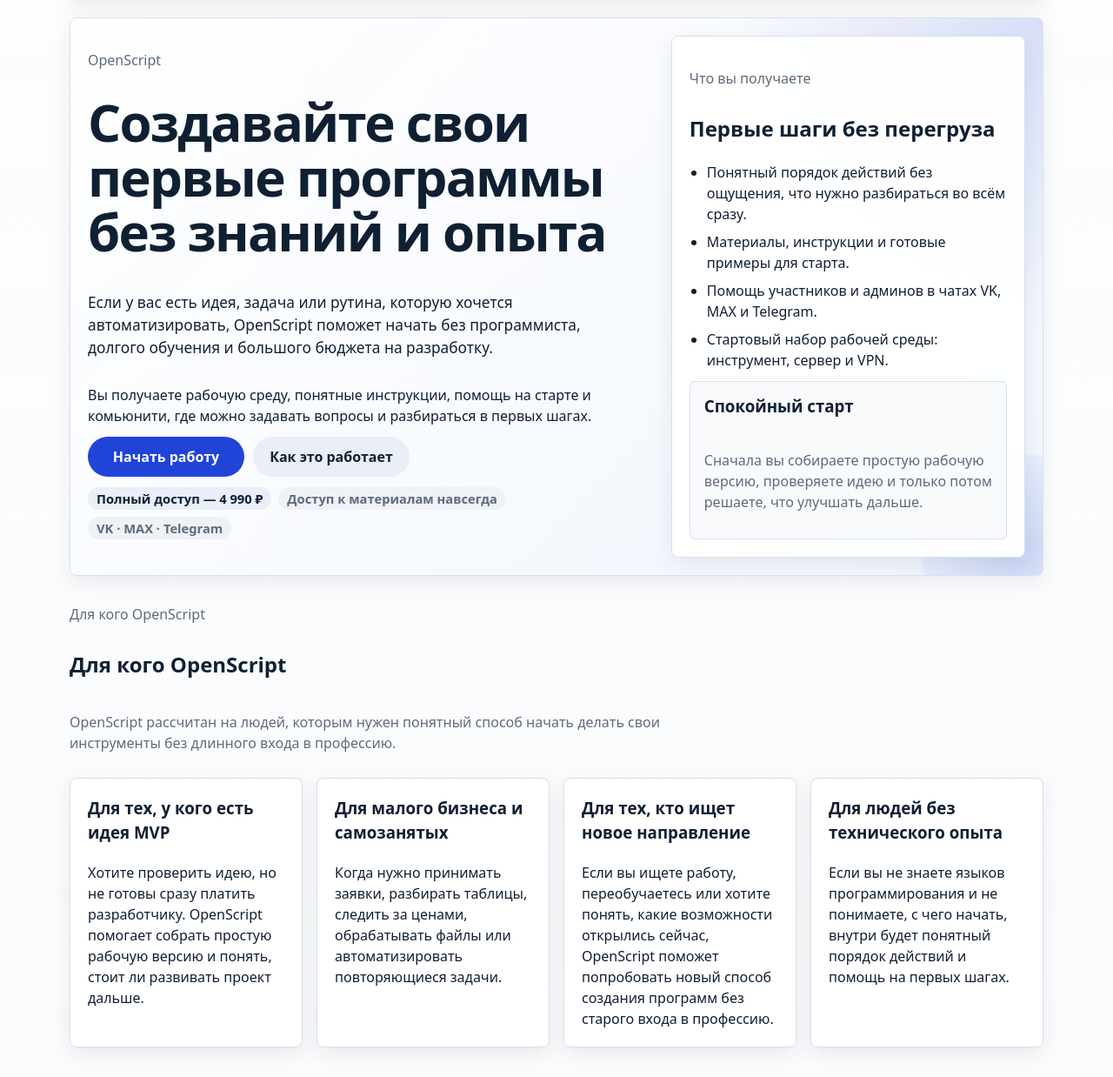
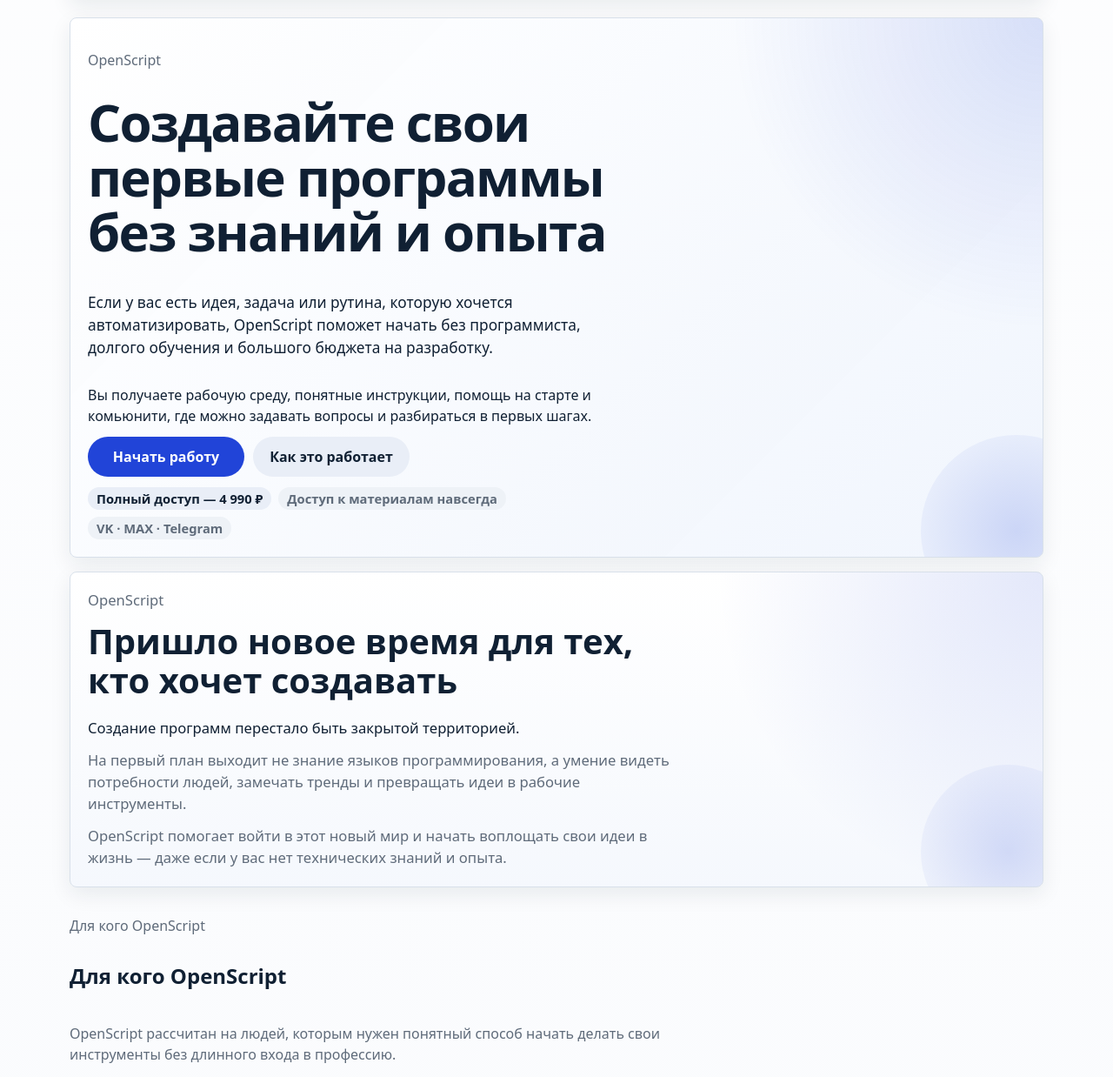
Before and after one commit to MaksimUnimax/ai-starter-community, a FastAPI app: page / in a window 1280 px wide. Shown: the part 146-1384 px from the top of the page at 87% size. Run offline with FastAPI, Linux system fonts and the light colour scheme.

Commit message:
Refine OpenScript homepage core idea

```diff
--- a/source/app/public_landing/templates/index.html
+++ b/source/app/public_landing/templates/index.html
@@ -3,7 +3,6 @@
 {% block content %}
   {% set start_href = "/cabinet" if current_user else "/register" %}
   <section class="card stack landing-hero">
-    <div class="hero-layout">
     <div class="stack hero-copy">
       <p class="muted">OpenScript</p>
       <h1 class="section-title hero-title">Создавайте свои первые программы без знаний и опыта</h1>
@@ -25,23 +24,21 @@
         <span class="badge badge-muted">VK · MAX · Telegram</span>
       </div>
     </div>
+  </section>
 
-      <aside class="card stack hero-panel" aria-label="Что вы получите на старте">
-        <p class="muted">Что вы получаете</p>
-        <h2 class="section-title">Первые шаги без перегруза</h2>
-        <ul class="check-list">
-          <li>Понятный порядок действий без ощущения, что нужно разбираться во всём сразу.</li>
-          <li>Материалы, инструкции и готовые примеры для старта.</li>
-          <li>Помощь участников и админов в чатах VK, MAX и Telegram.</li>
-          <li>Стартовый набор рабочей среды: инструмент, сервер и VPN.</li>
-        </ul>
-        <div class="hero-aside-note stack">
-          <h3 class="section-title">Спокойный старт</h3>
-          <p class="muted">
-            Сначала вы собираете простую рабочую версию, проверяете идею и только потом решаете, что улучшать дальше.
+  <section class="card stack core-idea-panel">
+    <div class="stack core-idea-copy">
+      <p class="muted">OpenScript</p>
+      <h2 class="section-title core-idea-title">Пришло новое время для тех, кто хочет создавать</h2>
+      <p>
+        Создание программ перестало быть закрытой территорией.
       </p>
-        </div>
-      </aside>
+      <p>
+        На первый план выходит не знание языков программирования, а умение видеть потребности людей, замечать тренды и превращать идеи в рабочие инструменты.
+      </p>
+      <p>
+        OpenScript помогает войти в этот новый мир и начать воплощать свои идеи в жизнь — даже если у вас нет технических знаний и опыта.
+      </p>
     </div>
   </section>
 
--- a/source/app/static/styles.css
+++ b/source/app/static/styles.css
@@ -395,8 +395,8 @@ button:hover {
   position: relative;
   z-index: 1;
   display: grid;
-  grid-template-columns: minmax(0, 1.35fr) minmax(280px, 0.85fr);
-  gap: 24px;
+  grid-template-columns: minmax(0, 1fr);
+  gap: 0;
   align-items: start;
 }
 
@@ -438,11 +438,43 @@ button:hover {
   background: rgba(255, 255, 255, 0.96);
 }
 
-.hero-aside-note {
-  padding: 14px 16px;
-  border-radius: var(--radius-sm);
-  background: var(--surface-alt);
-  border: 1px solid var(--border);
+.core-idea-panel {
+  position: relative;
+  overflow: hidden;
+  background:
+    radial-gradient(circle at top right, rgba(33, 68, 216, 0.12), transparent 32%),
+    linear-gradient(180deg, rgba(255, 255, 255, 0.99), rgba(245, 248, 253, 0.98));
+}
+
+.core-idea-panel::after {
+  content: "";
+  position: absolute;
+  inset: auto -60px -60px auto;
+  width: 200px;
+  height: 200px;
+  border-radius: 50%;
+  background: radial-gradient(circle, rgba(33, 68, 216, 0.16), rgba(33, 68, 216, 0));
+  pointer-events: none;
+}
+
+.core-idea-copy {
+  position: relative;
+  z-index: 1;
+  max-width: 74ch;
+}
+
+.core-idea-title {
+  font-size: clamp(1.7rem, 4vw, 2.5rem);
+  line-height: 1.12;
+}
+
+.core-idea-copy p {
+  margin: 0;
+  font-size: 1.04rem;
+}
+
+.core-idea-copy p + p {
+  color: var(--muted);
 }
 
 .section-copy {
```
Also changed, not shown: source/tests/test_routes.py (+7 -0 lines). Lines whose indentation alone changed are shown as unchanged.
